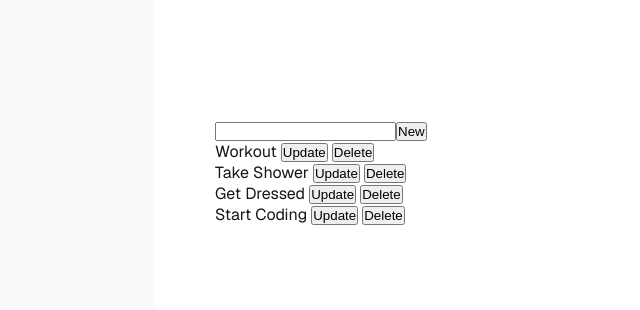
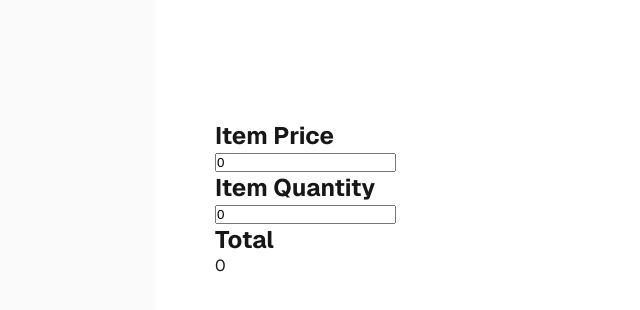
Before and after one commit to Elirus43/frontendWreact, a Next.js app: page / in a window 1280 px wide. Shown: the top 310 px of the page, without its empty margins (85-725 px from the left). Built offline with nearby package versions, Linux system fonts and the light colour scheme.

Commit message:
react thinks UI as declarative

```diff
--- /dev/null
+++ b/src/app/components/ItemsEntry.jsx
@@ -0,0 +1,19 @@
+'use client'
+import {useState} from "react";
+
+export default function ItemsEntry()
+{
+    const [price, setPrice] = useState(0);
+    const [quantity, setQuantity] = useState(0);
+
+    return (<div>
+        <h2>Item Price</h2>
+        <input type="text" value={price} onChange={(e) => setPrice(e.target.value)}/>
+
+        <h2>Item Quantity</h2>
+        <input type="text" value={quantity} onChange={(e) => setQuantity(e.target.value)}/>
+
+        <h2>Total</h2>
+        {price * quantity}
+    </div>)
+}
--- a/src/app/components/TodoItems.jsx
+++ b/src/app/components/TodoItems.jsx
@@ -63,7 +63,7 @@ export default function TodoItems()
     return (<div>
         <input type="text" onChange={onTitleChange} value={todoTitle}  />
 
-        <button type={'button'} onClick={() => onCreate()}>New</button>
+        <button type={'button'} onClick={() => onCreate()}>Add</button>
         {
             todos.map(todo => <div key = {todo.id}>
                 {todo.name}
--- a/src/app/page.js
+++ b/src/app/page.js
@@ -12,6 +12,7 @@ import Parent from "./components/Parent";
 import CounterTwo from "./components/CounterTwo";
 import ImmutableDemo from "./components/ImmutableDemo";
 import TodoItems from "./components/TodoItems";
+import ItemsEntry from "./components/ItemsEntry";
 
 export default function Home() {
   return (
@@ -41,7 +42,8 @@ export default function Home() {
           {/*<Parent />*/}
           {/*<CounterTwo />*/}
           {/*<ImmutableDemo />*/}
-          <TodoItems />
+          {/*<TodoItems />*/}
+          <ItemsEntry />
       </main>
     </div>
   );
```
